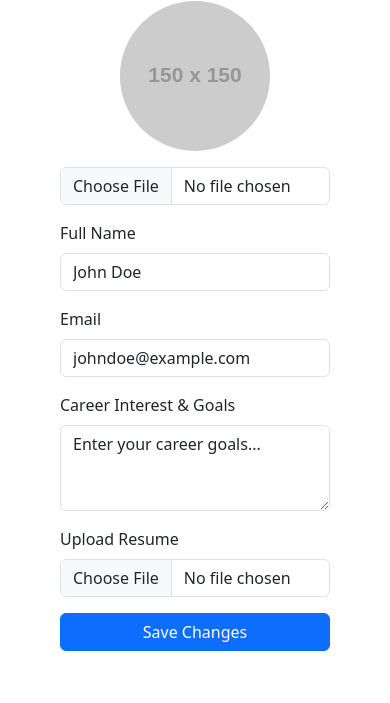
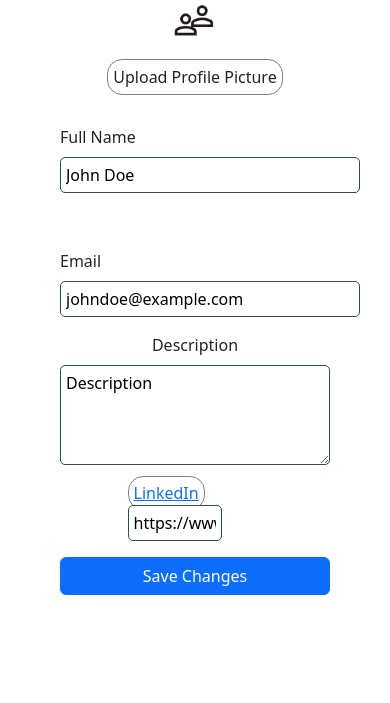
Before and after one commit to Almonds4/Front-End-CrossPlatform-member-app, a plain HTML site: page IIAEMS-Frontend/profile.html in a window 390 px wide. Shown: the part 141-844 px from the top of the page. Drawn offline with nearby package versions, Linux system fonts and the light colour scheme; placeholder pictures from the web are drawn by us.

Commit message:
Design Implemented
changed the fields to be the name, email, description, and Linkedin URL

MISSING:
CSS Coloring, I had some issues with background coloring, but in the figma thats all the coloring there really is.

Responsive design, some elements act weird when the screen gets smaller and not shrinking, ignoring for now as getting the functional fields is more important

```diff
--- a/IIAEMS-Frontend/profile.html
+++ b/IIAEMS-Frontend/profile.html
@@ -1,26 +1,43 @@
 <!DOCTYPE html>
 <html lang="en">
   <head>
-    <meta charset="UTF-8">
-    <meta name="viewport" content="width=device-width, initial-scale=1.0">
+    <meta charset="UTF-8" />
+    <meta name="viewport" content="width=device-width, initial-scale=1.0" />
     <title>User Profile | IIAEMS</title>
+    <link href="profile_styling.css" rel="stylesheet" />
     <!-- Bootstrap CSS -->
-    <link href="https://cdn.jsdelivr.net/npm/bootstrap@5.3.0/dist/css/bootstrap.min.css" rel="stylesheet">
+    <link
+      href="https://cdn.jsdelivr.net/npm/bootstrap@5.3.0/dist/css/bootstrap.min.css"
+      rel="stylesheet"
+    />
   </head>
   <body>
     <!-- Navbar -->
     <nav class="navbar navbar-expand-lg navbar-dark bg-dark">
       <div class="container">
         <a class="navbar-brand" href="#">IIAEMS</a>
-            <button class="navbar-toggler" type="button" data-bs-toggle="collapse" data-bs-target="#navbarNav">
+        <button
+          class="navbar-toggler"
+          type="button"
+          data-bs-toggle="collapse"
+          data-bs-target="#navbarNav"
+        >
           <span class="navbar-toggler-icon"></span>
         </button>
         <div class="collapse navbar-collapse" id="navbarNav">
           <ul class="navbar-nav ms-auto">
-                    <li class="nav-item"><a class="nav-link" href="member_portal.html">Dashboard</a></li>
-                    <li class="nav-item"><a class="nav-link" href="#profile">Profile</a></li>
-                    <li class="nav-item"><a class="nav-link" href="#settings">Settings</a></li>
-                    <li class="nav-item"><a class="nav-link" href="index.html">Logout</a></li>
+            <li class="nav-item">
+              <a class="nav-link" href="member_portal.html">Dashboard</a>
+            </li>
+            <li class="nav-item">
+              <a class="nav-link" href="#profile">Profile</a>
+            </li>
+            <li class="nav-item">
+              <a class="nav-link" href="#settings">Settings</a>
+            </li>
+            <li class="nav-item">
+              <a class="nav-link" href="index.html">Logout</a>
+            </li>
           </ul>
         </div>
       </div>
@@ -29,36 +46,53 @@
     <!-- Profile Section -->
     <section id="profile" class="p-5">
       <div class="container">
+        <div id="profile-top" class="col-md-6 text-center">
           <h2 class="text-center">User Profile</h2>
-            <div class="row justify-content-center">
-                <div class="col-md-6 text-center">
-                    <img src="https://via.placeholder.com/150" alt="Profile Picture" class="rounded-circle mb-3">
-                    <input type="file" class="form-control mb-3" id="uploadProfilePic">
+          <img
+            src="member_portal_images/volunteer_icon.png"
+            alt="Profile Picture"
+            class="rounded-circle mb-3"
+            id="profile-picture"
+          />
+          <input type="file" class="form-control mb-3" id="uploadProfilePic" />
+          <label id="pfp-label" for="uploadProfilePic"
+            >Upload Profile Picture</label
+          >
         </div>
-            </div>
-            <form>
+
+        <form class="profile-value-container">
+          <div class="flex-container">
             <div class="mb-3">
               <label for="fullName" class="form-label">Full Name</label>
-                    <input type="text" class="form-control" id="fullName" value="John Doe">
+              <div class="profile-value" id="fullName">John Doe</div>
             </div>
             <div class="mb-3">
               <label for="email" class="form-label">Email</label>
-                    <input type="email" class="form-control" id="email" value="johndoe@example.com">
+              <div type="email" class="profile-value" id="email">
+                johndoe@example.com
               </div>
-                <div class="mb-3">
-                    <label for="careerGoals" class="form-label">Career Interest & Goals</label>
-                    <textarea class="form-control" id="careerGoals" rows="3">Enter your career goals...</textarea>
             </div>
-                <div class="mb-3">
-                    <label for="resume" class="form-label">Upload Resume</label>
-                    <input type="file" class="form-control" id="resume">
           </div>
-                <button type="submit" class="btn btn-primary w-100">Save Changes</button>
+          <div class="mb-3 column">
+            <label for="description" class="form-label">Description</label>
+            <div id="description" class="profile-value big-profile-value">
+              Description
+            </div>
+          </div>
+          <div class="mb-3 links">
+            <a class="clickable-value" href="https://www.linkedin.com"
+              >LinkedIn</a
+            >
+          </div>
+          <button type="submit" class="btn btn-primary w-100">
+            Save Changes
+          </button>
         </form>
       </div>
     </section>
 
     <!-- Bootstrap JS -->
     <script src="https://cdn.jsdelivr.net/npm/bootstrap@5.3.0/dist/js/bootstrap.bundle.min.js"></script>
+    <script src="profile_functions.js"></script>
   </body>
 </html>
--- /dev/null
+++ b/IIAEMS-Frontend/profile_functions.js
@@ -0,0 +1,41 @@
+//Purpose of JS is to make it so a normal view of the profile would show up as divs
+//If the user is checking their own profile, the divs will turn into inputs, and the save changes button would appear
+
+document.addEventListener("DOMContentLoaded", () => {
+  //Placement of IF logic to check whether it is the users profile
+  function convertDivsToInputs() {
+    document.querySelectorAll(".profile-value").forEach((div) => {
+      if (div.classList.contains("big-profile-value")) {
+        const input = document.createElement("textarea");
+        input.type = "text";
+        input.value = div.innerHTML.trim();
+        input.classList = div.classList;
+        input.style.cssText = div.style.cssText;
+        input.id = div.id;
+        input.setAttribute("rows", "3");
+
+        div.replaceWith(input);
+      } else {
+        const input = document.createElement("input");
+        input.type = "text";
+        input.value = div.innerHTML.trim();
+        input.classList = div.classList;
+        input.style.cssText = div.style.cssText;
+        input.id = div.id;
+
+        div.replaceWith(input);
+      }
+    });
+  }
+  convertDivsToInputs();
+
+  const link_section = document.querySelector(".links");
+  const link_input = document.createElement("input");
+  link_section.appendChild(link_input);
+  link_input.classList.toggle("profile-value");
+  const current_link = document.querySelector(".clickable-value");
+  link_input.value = current_link.getAttribute("href");
+
+  const uploadPFP = document.getElementById("pfp-label");
+  uploadPFP.style.display = "block";
+});
--- /dev/null
+++ b/IIAEMS-Frontend/profile_styling.css
@@ -0,0 +1,125 @@
+#uploadProfilePic {
+  display: none;
+}
+
+#profile-top {
+  display: flex;
+  flex-direction: column;
+  justify-content: center;
+  align-items: center;
+  margin: auto;
+  margin-bottom: 30px;
+}
+
+#profile-picture {
+  width: auto;
+  height: auto;
+  max-width: 60px;
+  max-height: 100px;
+}
+
+#profile-top > label {
+  transition: 0.3s ease-in-out;
+  border: gray 1px solid;
+  width: fit-content;
+  height: fit-content;
+  padding: 5px;
+  border-radius: 15px;
+  cursor: pointer;
+}
+
+#profile-top > label:hover {
+  transform: scale(1.05);
+  background-color: darkslategray;
+  color: white;
+}
+
+.flex-container {
+  display: flex;
+  gap: 40px;
+  justify-content: space-between;
+  align-items: center;
+  flex-wrap: wrap;
+  width: 100%;
+  max-width: 800px;
+  margin: auto;
+}
+
+.flex-container div {
+  flex: 1;
+  min-width: 300px;
+}
+
+.profile-value {
+  border: 1px solid darkslategray;
+  padding: 5px;
+  border-radius: 5px;
+  width: 100%;
+  max-width: 400px;
+  min-height: 30px;
+  align-items: center;
+  margin: auto;
+}
+
+.clickable-value {
+  transition: 0.3s ease-in-out;
+  border: gray 1px solid;
+  width: fit-content;
+  height: fit-content;
+  padding: 5px;
+  border-radius: 15px;
+  cursor: pointer;
+  margin: auto;
+}
+
+.clickable-value:hover {
+  transform: scale(1.05);
+  background-color: darkslategray;
+  color: white;
+}
+
+label {
+  width: fit-content;
+  margin: auto;
+}
+
+.big-profile-value {
+  height: auto;
+  min-height: 100px;
+  max-height: 400px;
+  width: 100%;
+  max-width: 600px;
+  resize: vertical;
+  overflow-wrap: break-word;
+  border: 1px solid darkslategray;
+  border-radius: 5px;
+  box-sizing: border-box;
+  text-align: left;
+  vertical-align: top;
+}
+
+textarea {
+  vertical-align: top;
+}
+
+.column {
+  display: flex;
+  flex-direction: column;
+}
+
+a {
+  color: black;
+}
+
+.links {
+  width: 50%;
+  margin: auto;
+}
+
+.links > input {
+  width: 70%;
+}
+
+#pfp-label {
+  display: none;
+}
```
Also changed, not shown: IIAEMS-Frontend/profile.css (deleted). Lines whose indentation alone changed are shown as unchanged.
